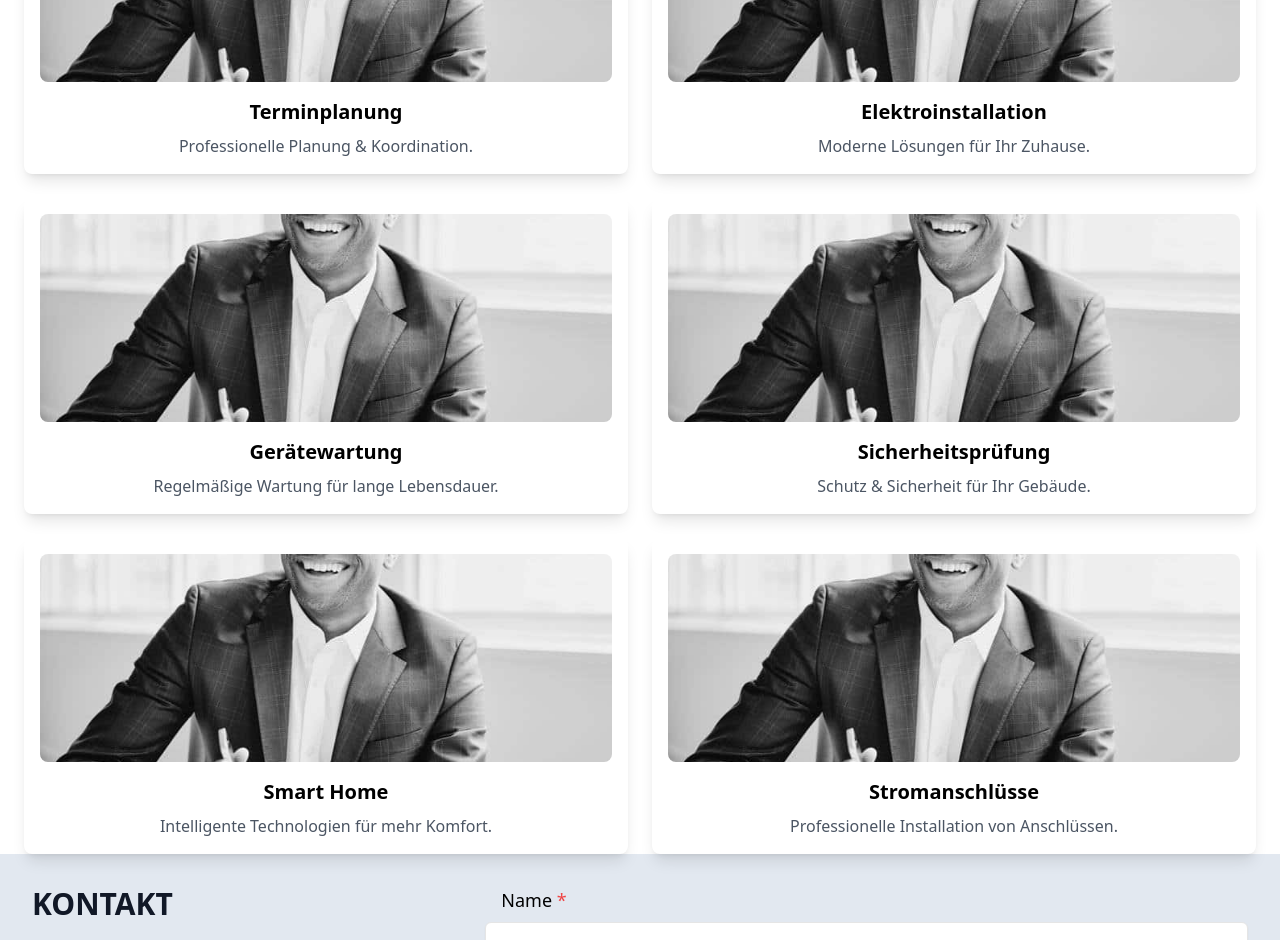
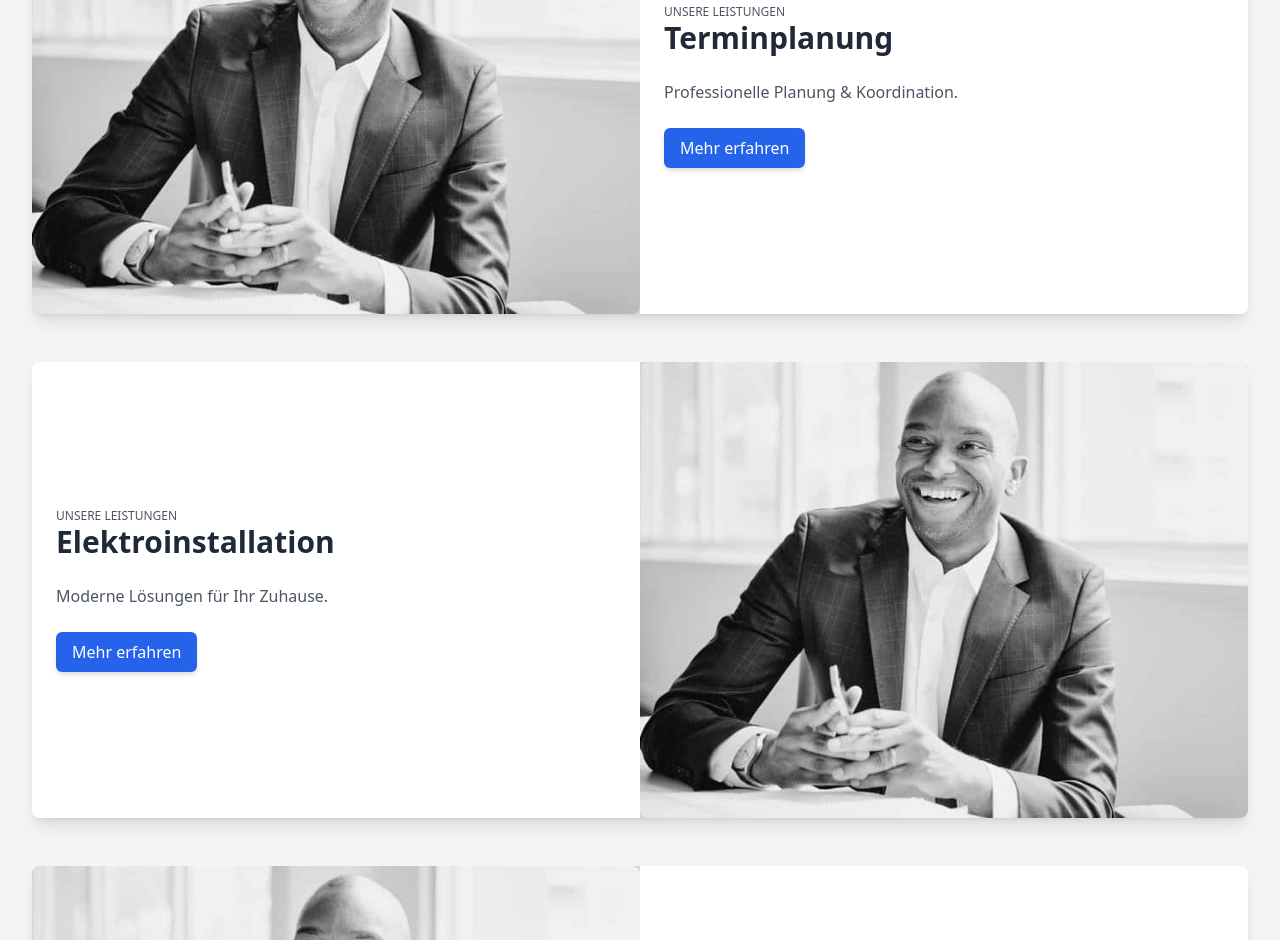
Before and after one commit to GnDouble/nordtec-next, a Next.js app: page / in a window 1280 px wide. Shown: the part 1860-2800 px from the top of the page. Built offline with nearby package versions, Linux system fonts and the light colour scheme.

Commit message:
Hier wurde gekocht Feature Section neu

```diff
--- /dev/null
+++ b/src/app/components/feature.js
@@ -0,0 +1,47 @@
+import React from "react";
+import Image from "next/image";
+
+import services  from "../data/service";
+
+function Mainsection() {
+  return (
+    <section className="p-4 lg:p-8 bg-gray-100 text-gray-800">
+      <div className="container mx-auto space-y-12">
+        {services.map((service, index) => (
+          <div
+            key={service.id}
+            className={`flex flex-col overflow-hidden rounded-lg shadow-lg lg:flex-row ${
+              index % 2 !== 0 ? "lg:flex-row-reverse" : ""
+            }`}
+          >
+            {/* Image */}
+            <div className="relative w-full lg:w-1/2 h-64 lg:h-auto flex justify-center items-center bg-gray-300">
+              <Image
+                src={service.image}
+                alt={service.title}
+                width={400}
+                height={300}
+                className="w-full h-full object-cover rounded-lg transition-transform duration-300 ease-in-out hover:scale-105"
+                priority
+              />
+            </div>
+
+            {/* Text Content */}
+            <div className="flex flex-col justify-center flex-1 p-6 bg-white">
+              <span className="text-xs uppercase text-gray-600">
+                Unsere Leistungen
+              </span>
+              <h3 className="text-3xl font-bold">{service.title}</h3>
+              <p className="my-6 text-gray-600">{service.description}</p>
+              <button className="self-start px-4 py-2 text-white bg-blue-600 rounded-md shadow-md hover:bg-blue-700 transition">
+                Mehr erfahren
+              </button>
+            </div>
+          </div>
+        ))}
+      </div>
+    </section>
+  );
+}
+
+export default Mainsection;
--- a/src/app/components/mainsection.js
+++ /dev/null
@@ -1,74 +0,0 @@
-import React from "react";
-import Image from "next/image";
-
-const services = [
-  {
-    id: 1,
-    title: "Terminplanung",
-    description: "Professionelle Planung & Koordination.",
-    image: "/ceo.webp",
-  },
-  {
-    id: 2,
-    title: "Elektroinstallation",
-    description: "Moderne Lösungen für Ihr Zuhause.",
-    image: "/ceo.webp",
-  },
-  {
-    id: 3,
-    title: "Gerätewartung",
-    description: "Regelmäßige Wartung für lange Lebensdauer.",
-    image: "/ceo.webp",
-  },
-  {
-    id: 4,
-    title: "Sicherheitsprüfung",
-    description: "Schutz & Sicherheit für Ihr Gebäude.",
-    image: "/ceo.webp",
-  },
-  {
-    id: 5,
-    title: "Smart Home",
-    description: "Intelligente Technologien für mehr Komfort.",
-    image: "/ceo.webp",
-  },
-  {
-    id: 6,
-    title: "Stromanschlüsse",
-    description: "Professionelle Installation von Anschlüssen.",
-    image: "/ceo.webp",
-  },
-];
-
-function Mainsection() {
-  return (
-    <div
-      id="leistungen"
-      className="grid grid-cols-1 sm:grid-cols-2 lg:grid-cols-2 gap-6 mt-8 ml-6 mr-6"
-    >
-      {services.map((service) => (
-        <div key={service.id} className="p-4 shadow-lg rounded-lg bg-white">
-          {/* Bild */}
-          <div className="relative w-full h-52 rounded-lg overflow-hidden flex justify-center items-center">
-            <Image
-              src={service.image}
-              alt={service.title}
-              width={600}
-              height={400}
-              className="w-[300px]rounded-3xl h-auto"
-              priority={true}
-            />
-          </div>
-
-          {/* Titel & Beschreibung */}
-          <div className="mt-4 text-center">
-            <h2 className="text-xl font-semibold">{service.title}</h2>
-            <p className="text-gray-600 mt-2">{service.description}</p>
-          </div>
-        </div>
-      ))}
-    </div>
-  );
-}
-
-export default Mainsection;
--- a/src/app/components/welcome.js
+++ /dev/null
@@ -1,15 +0,0 @@
-import React from "react";
-
-const Welcome = () => {
-    return (
-        <div className="flex flex-col py-4 items-center justify-center text-lg text-center">
-            <h1 className="text-4xl text-primary-color mt-6">WILLKOMMEN BEI</h1>
-            <h1 className="text-4xl">NORDTEC</h1>
-            <p className="pt-4">Ihrem zuverlässigen Partner für hochwertige Elektroinstallationen und innovative Lösungen im Bereich Elektrotechnik.</p>
-            <p>Wir bieten maßgeschneiderte Elektrolösungen, die auf modernster Technik basieren und höchsten Sicherheitsstandards entsprechen.</p>
-            <p>Dabei legen wir besonderen Wert auf erneuerbare Energien und nachhaltige Technologien, um eine zukunftssichere Stromversorgung zu gewährleisten.</p>
-        </div>
-    );
-}
-
-export default Welcome;
--- /dev/null
+++ b/src/app/data/service.js
@@ -0,0 +1,40 @@
+const services = [
+  {
+    id: 1,
+    title: "Terminplanung",
+    description: "Professionelle Planung & Koordination.",
+    image: "/ceo.webp",
+  },
+  {
+    id: 2,
+    title: "Elektroinstallation",
+    description: "Moderne Lösungen für Ihr Zuhause.",
+    image: "/ceo.webp",
+  },
+  {
+    id: 3,
+    title: "Gerätewartung",
+    description: "Regelmäßige Wartung für lange Lebensdauer.",
+    image: "/ceo.webp",
+  },
+  {
+    id: 4,
+    title: "Sicherheitsprüfung",
+    description: "Schutz & Sicherheit für Ihr Gebäude.",
+    image: "/ceo.webp",
+  },
+  {
+    id: 5,
+    title: "Smart Home",
+    description: "Intelligente Technologien für mehr Komfort.",
+    image: "/ceo.webp",
+  },
+  {
+    id: 6,
+    title: "Stromanschlüsse",
+    description: "Professionelle Installation von Anschlüssen.",
+    image: "/ceo.webp",
+  },
+];
+
+export default services;
--- a/src/app/page.js
+++ b/src/app/page.js
@@ -3,9 +3,8 @@ import React from "react";
 import Navbar from "./components/navbar";
 import Hero from "./components/hero";
 import Footer from "./components/footer";
-import Mainsection from "./components/mainsection";
+import Mainsection from "./components/feature";
 import RightsFooter from "./components/rights";
-import Welcome from "./components/welcome";
 import Termin from "./components/termin";
 import AboutUs from "./components/about";
 
@@ -13,7 +12,6 @@ const Home = () => {
   return (
     <div>
       <Navbar />
-      {/* <Welcome /> */}
       <Hero />
       <AboutUs />
       <Termin />
```
